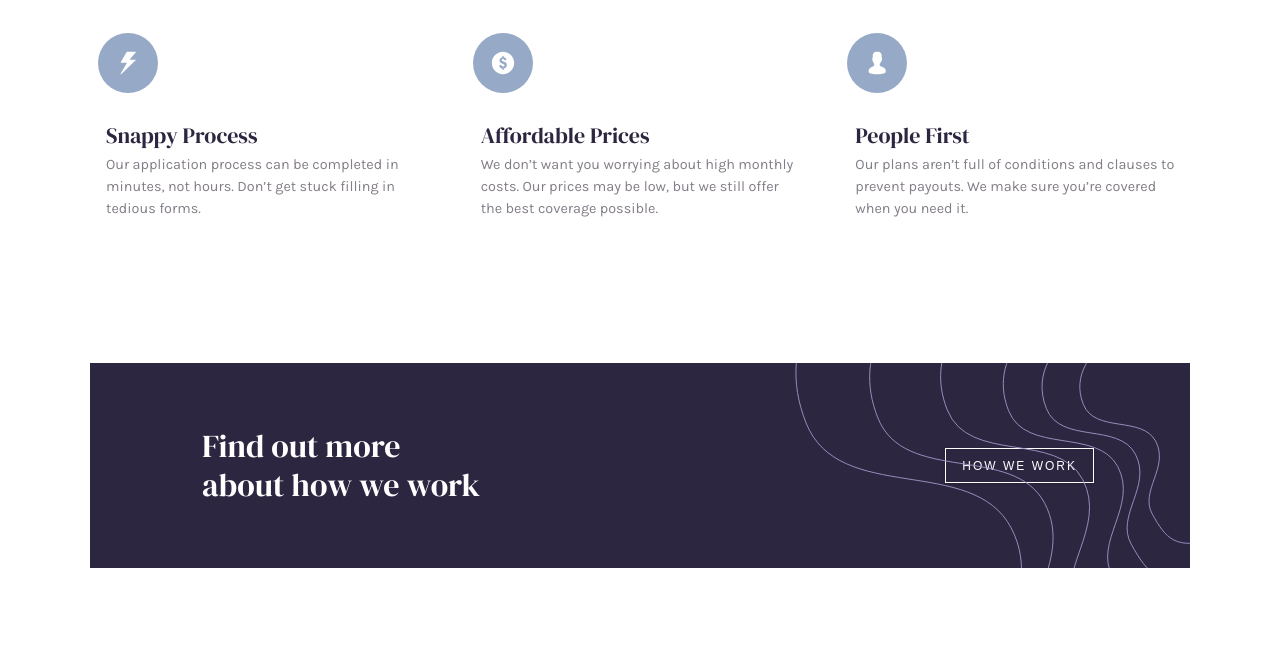
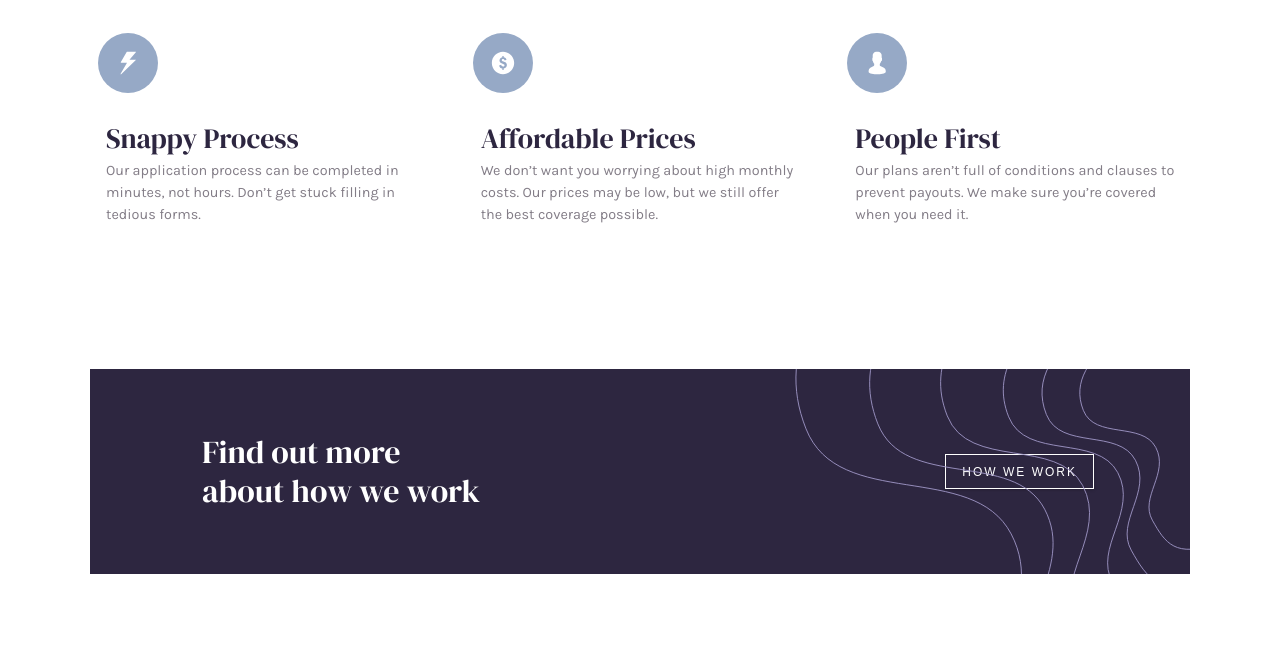
Before and after one commit to Suparnaen/insureLandingPage, a plain HTML site: page index.html in a window 1280 px wide. Shown: the part 1100-1762 px from the top of the page. Drawn offline with Linux system fonts and the light colour scheme.

Commit message:
feedback incorporated

```diff
--- a/index.html
+++ b/index.html
@@ -72,7 +72,7 @@
           <img src="./images/icon-snappy-process.svg" alt="snappy-icon">
         </span>
         <div class="service-info">
-          <h4 class="service-title">Snappy Process</h4>
+          <h3 class="service-title">Snappy Process</h3>
           <p class="service-text">
           Our application process can be completed in minutes, not hours. Don’t get
           stuck filling in tedious forms.
@@ -86,7 +86,7 @@
             <img src="./images/icon-affordable-prices.svg" alt="affordable-prices-icon">
           </span>
           <div class="service-info">
-            <h4 class="service-title">Affordable Prices</h4>
+            <h3 class="service-title">Affordable Prices</h3>
             <p class="service-text">
             We don’t want you worrying about high monthly costs. Our prices may be low,
             but we still offer the best coverage possible.
@@ -100,7 +100,7 @@
               <img src="./images/icon-people-first.svg" alt="snappy-icon">
             </span>
             <div class="service-info">
-              <h4 class="service-title">People First</h4>
+              <h3 class="service-title">People First</h3>
               <p class="service-text">
               Our plans aren’t full of conditions and clauses to prevent payouts. We make
               sure you’re covered when you need it.
```
Also changed, not shown: 1 other file.
